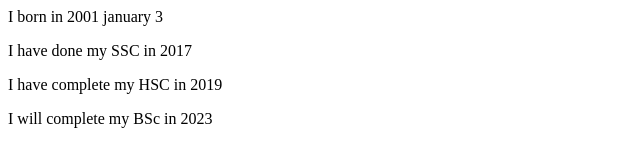
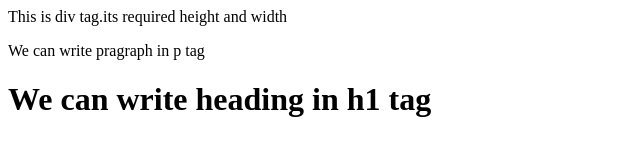
Before and after one commit to RakibulEshan/life-story, a plain HTML site: page index.html in a window 1280 px wide. Shown: the whole page, without its empty margins (0-640 px from the left). Drawn offline with Linux system fonts and the light colour scheme.

Commit message:
discussiion about html tag

```diff
--- a/index.html
+++ b/index.html
@@ -3,9 +3,9 @@
         <title>Life Story</title>
     </head>
     <body>
-        <p>I born in 2001 january 3</p>
-        <p>I have done my SSC in 2017</p>
-        <p>I have complete my HSC in 2019</p>
-        <p>I will complete my BSc in 2023</p>
+        <div>This is div tag.its required height and width</div>
+        <p>We can write pragraph in p tag</p>
+        <h1>We can write heading in h1 tag</h1>
+
     </body>
 </html>
```
